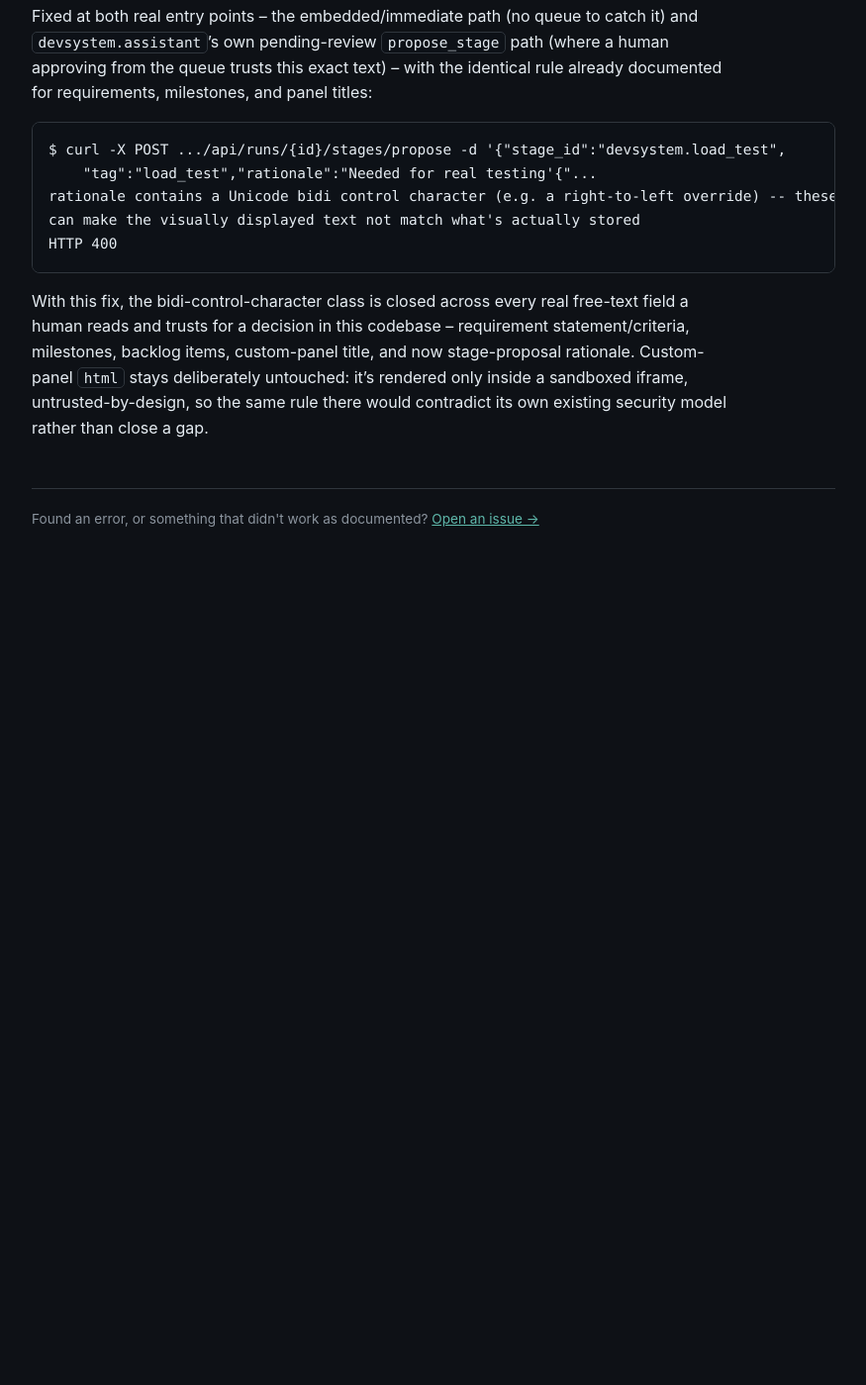
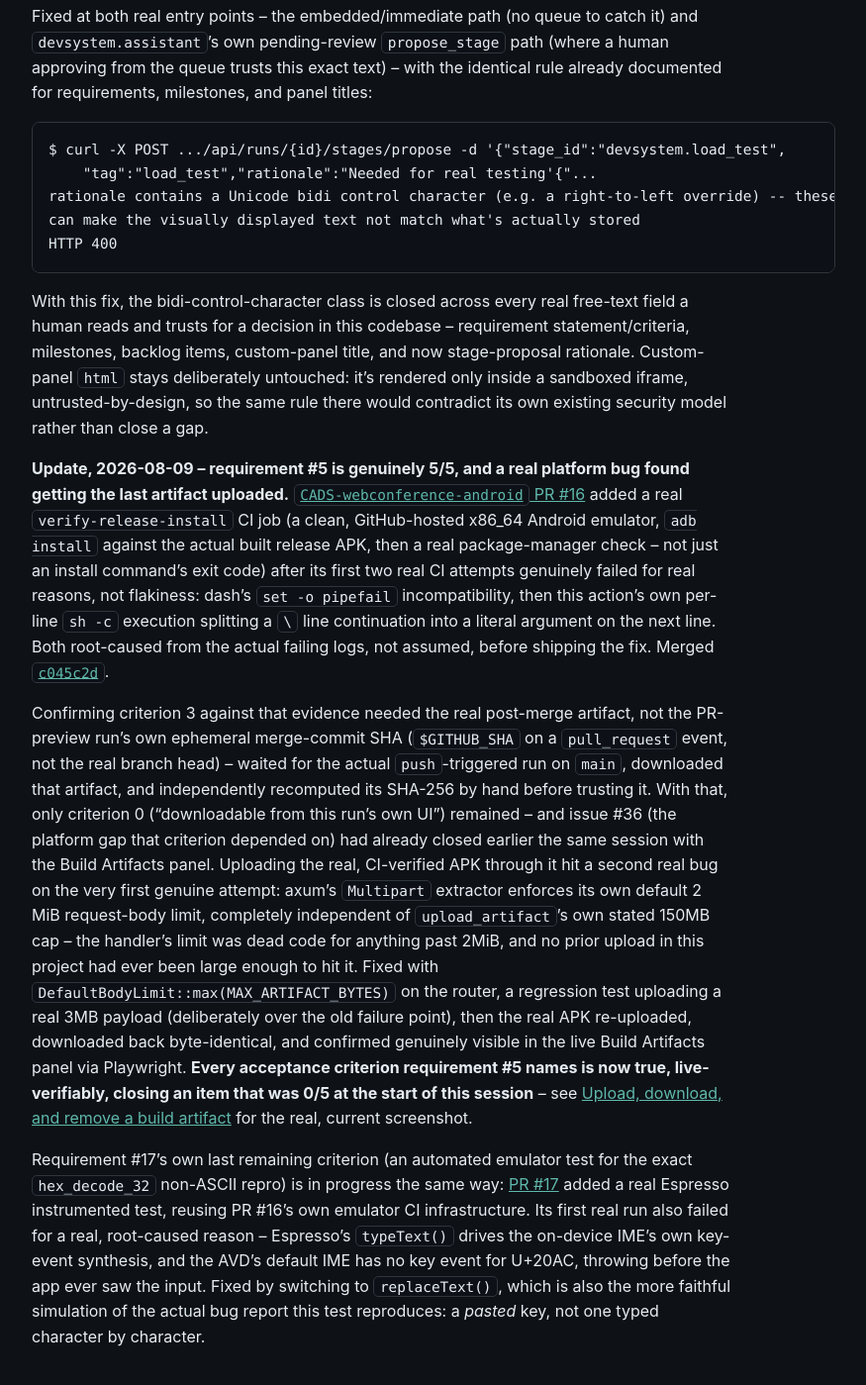
Before and after one commit to scimbe/CADS-devsystem-docs, a Jekyll site: the page built from _explanation/self-optimizing-pipeline.md, in a window 1280 px wide and 1400 px high, scrolled down 9193 px. Shown: the whole window at 99% size, without its empty margins (322-1197 px from the left). Built offline with Jekyll 4.4.1, drawn with Linux system fonts in a browser that asks for light colours; before the commit the page ends 9792 px from its top, so only the background shows below that.

Commit message:
explanation: document requirement #5's real closure and two real platform bugs found shipping it
Two real, root-caused CI/platform bugs found on the very first genuine
attempt at each step (dash's pipefail incompatibility + this action's
per-line sh -c execution in the emulator job; axum's own 2 MiB default
body limit silently defeating the artifact handler's 150MB cap) --
requirement #5 is now 5/5, closing an item that was 0/5 at the start of
this session. Also notes requirement #17's own in-progress PR #17 and
its real Espresso IME fix, without claiming it confirmed ahead of the
real CI evidence.

```diff
--- a/_explanation/self-optimizing-pipeline.md
+++ b/_explanation/self-optimizing-pipeline.md
@@ -356,3 +356,39 @@ reads and trusts for a decision in this codebase -- requirement statement/criter
 backlog items, custom-panel title, and now stage-proposal rationale. Custom-panel `html` stays
 deliberately untouched: it's rendered only inside a sandboxed iframe, untrusted-by-design, so the
 same rule there would contradict its own existing security model rather than close a gap.
+
+**Update, 2026-08-09 -- requirement #5 is genuinely 5/5, and a real platform bug found getting the
+last artifact uploaded.** [`CADS-webconference-android` PR #16](https://github.com/scimbe/CADS-webconference-android/pull/16)
+added a real `verify-release-install` CI job (a clean, GitHub-hosted x86_64 Android emulator, `adb
+install` against the actual built release APK, then a real package-manager check -- not just an
+install command's exit code) after its first two real CI attempts genuinely failed for real reasons,
+not flakiness: dash's `set -o pipefail` incompatibility, then this action's own per-line `sh -c`
+execution splitting a `\` line continuation into a literal argument on the next line. Both root-caused
+from the actual failing logs, not assumed, before shipping the fix. Merged
+[`c045c2d`](https://github.com/scimbe/CADS-webconference-android/commit/c045c2d).
+
+Confirming criterion 3 against that evidence needed the real post-merge artifact, not the PR-preview
+run's own ephemeral merge-commit SHA (`$GITHUB_SHA` on a `pull_request` event, not the real branch
+head) -- waited for the actual `push`-triggered run on `main`, downloaded that artifact, and
+independently recomputed its SHA-256 by hand before trusting it. With that, only criterion 0
+("downloadable from this run's own UI") remained -- and issue #36 (the platform gap that criterion
+depended on) had already closed earlier the same session with the Build Artifacts panel. Uploading
+the real, CI-verified APK through it hit a second real bug on the very first genuine attempt: axum's
+`Multipart` extractor enforces its own default 2 MiB request-body limit, completely independent of
+`upload_artifact`'s own stated 150MB cap -- the handler's limit was dead code for anything past
+2MiB, and no prior upload in this project had ever been large enough to hit it. Fixed with
+`DefaultBodyLimit::max(MAX_ARTIFACT_BYTES)` on the router, a regression test uploading a real 3MB
+payload (deliberately over the old failure point), then the real APK re-uploaded, downloaded back
+byte-identical, and confirmed genuinely visible in the live Build Artifacts panel via Playwright.
+**Every acceptance criterion requirement #5 names is now true, live-verifiably, closing an item that
+was 0/5 at the start of this session** -- see [Upload, download, and remove a build
+artifact]({{ '/how-to/manage-build-artifacts/' | relative_url }}) for the real, current screenshot.
+
+Requirement #17's own last remaining criterion (an automated emulator test for the exact
+`hex_decode_32` non-ASCII repro) is in progress the same way: [PR
+#17](https://github.com/scimbe/CADS-webconference-android/pull/17) added a real Espresso
+instrumented test, reusing PR #16's own emulator CI infrastructure. Its first real run also failed
+for a real, root-caused reason -- Espresso's `typeText()` drives the on-device IME's own key-event
+synthesis, and the AVD's default IME has no key event for U+20AC, throwing before the app ever saw
+the input. Fixed by switching to `replaceText()`, which is also the more faithful simulation of the
+actual bug report this test reproduces: a *pasted* key, not one typed character by character.
```
